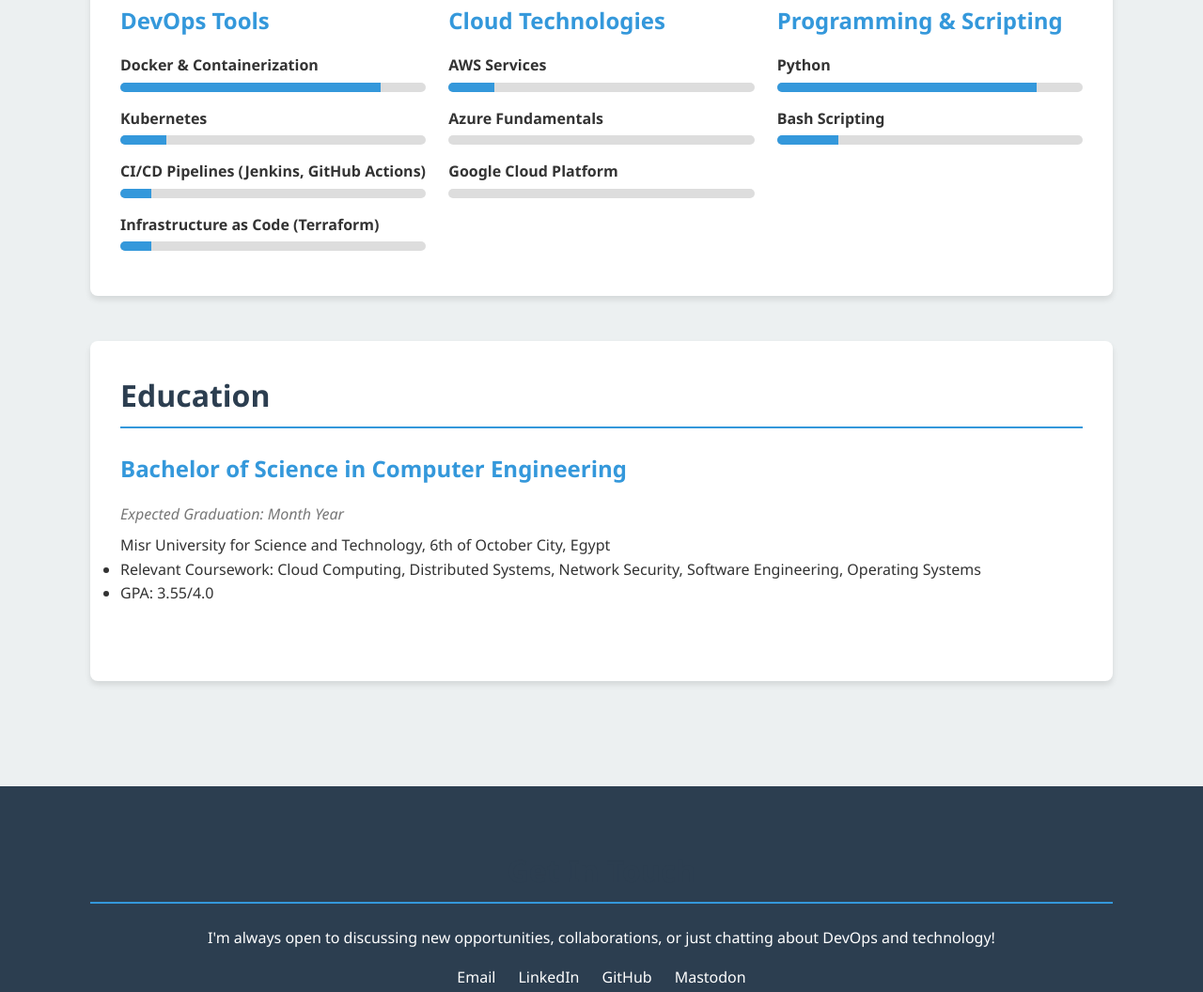
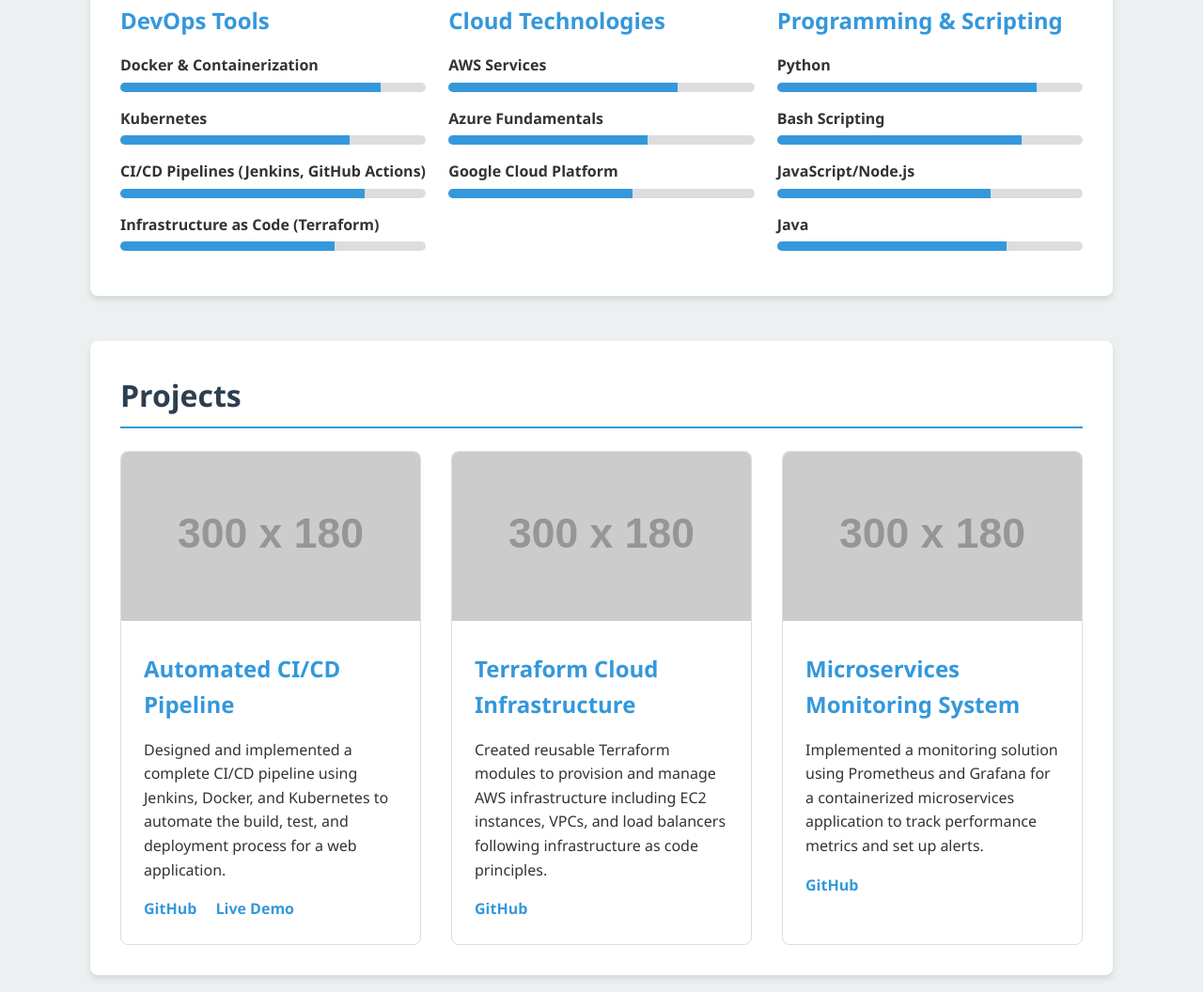
Before and after one commit to Ahmed-Mazen/mywebsite, a plain HTML site: page portfolio.html in a window 1280 px wide. Shown: the part 870-1926 px from the top of the page at 94% size. Drawn offline with Linux system fonts and the light colour scheme; placeholder pictures from the web are drawn by us.

Commit message:
started an alt website

```diff
--- a/portfolio.html
+++ b/portfolio.html
@@ -286,7 +286,7 @@
                     <p>My academic journey has provided me with a strong foundation in computer systems, networking, and software development, while my personal projects and coursework have allowed me to explore automation, continuous integration/continuous deployment (CI/CD), and infrastructure as code.</p>
                     <p>I'm constantly learning new technologies and methodologies to stay at the forefront of the DevOps field. When I'm not coding or studying, you can find me contributing to open-source projects, writing technical blogs, or exploring new automation tools.</p>
                 </div>
-                <img src="../9a01d628/profile.jpg" alt="Ahmed Bahaa - Profile Picture" class="profile-img">
+                <img src="../9a01d628/profile.jpg" alt="Profile Picture" class="profile-img">
             </div>
         </section>
 
@@ -301,15 +301,15 @@
                     </div>
                     <div class="skill-item">
                         <div class="skill-name">Kubernetes</div>
-                        <div class="skill-bar"><div class="skill-level" style="width: 15%"></div></div>
+                        <div class="skill-bar"><div class="skill-level" style="width: 75%"></div></div>
                     </div>
                     <div class="skill-item">
                         <div class="skill-name">CI/CD Pipelines (Jenkins, GitHub Actions)</div>
-                        <div class="skill-bar"><div class="skill-level" style="width: 10%"></div></div>
+                        <div class="skill-bar"><div class="skill-level" style="width: 80%"></div></div>
                     </div>
                     <div class="skill-item">
                         <div class="skill-name">Infrastructure as Code (Terraform)</div>
-                        <div class="skill-bar"><div class="skill-level" style="width: 10%"></div></div>
+                        <div class="skill-bar"><div class="skill-level" style="width: 70%"></div></div>
                     </div>
                 </div>
 
@@ -317,15 +317,15 @@
                     <h3>Cloud Technologies</h3>
                     <div class="skill-item">
                         <div class="skill-name">AWS Services</div>
-                        <div class="skill-bar"><div class="skill-level" style="width: 15%"></div></div>
+                        <div class="skill-bar"><div class="skill-level" style="width: 75%"></div></div>
                     </div>
                     <div class="skill-item">
                         <div class="skill-name">Azure Fundamentals</div>
-                        <div class="skill-bar"><div class="skill-level" style="width: 0%"></div></div>
+                        <div class="skill-bar"><div class="skill-level" style="width: 65%"></div></div>
                     </div>
                     <div class="skill-item">
                         <div class="skill-name">Google Cloud Platform</div>
-                        <div class="skill-bar"><div class="skill-level" style="width: 0%"></div></div>
+                        <div class="skill-bar"><div class="skill-level" style="width: 60%"></div></div>
                     </div>
                 </div>
 
@@ -337,12 +337,58 @@
                     </div>
                     <div class="skill-item">
                         <div class="skill-name">Bash Scripting</div>
-                        <div class="skill-bar"><div class="skill-level" style="width: 20%"></div></div>
+                        <div class="skill-bar"><div class="skill-level" style="width: 80%"></div></div>
+                    </div>
+                    <div class="skill-item">
+                        <div class="skill-name">JavaScript/Node.js</div>
+                        <div class="skill-bar"><div class="skill-level" style="width: 70%"></div></div>
+                    </div>
+                    <div class="skill-item">
+                        <div class="skill-name">Java</div>
+                        <div class="skill-bar"><div class="skill-level" style="width: 75%"></div></div>
                     </div>
                 </div>
             </div>
         </section>
 
+        <section id="projects">
+            <h2>Projects</h2>
+            <div class="projects-grid">
+                <div class="project-card">
+                    <img src="https://via.placeholder.com/300x180" alt="Automated Deployment Pipeline" class="project-img">
+                    <div class="project-info">
+                        <h3>Automated CI/CD Pipeline</h3>
+                        <p>Designed and implemented a complete CI/CD pipeline using Jenkins, Docker, and Kubernetes to automate the build, test, and deployment process for a web application.</p>
+                        <div class="project-links">
+                            <a href="#" target="_blank">GitHub</a>
+                            <a href="#" target="_blank">Live Demo</a>
+                        </div>
+                    </div>
+                </div>
+
+                <div class="project-card">
+                    <img src="https://via.placeholder.com/300x180" alt="Cloud Infrastructure" class="project-img">
+                    <div class="project-info">
+                        <h3>Terraform Cloud Infrastructure</h3>
+                        <p>Created reusable Terraform modules to provision and manage AWS infrastructure including EC2 instances, VPCs, and load balancers following infrastructure as code principles.</p>
+                        <div class="project-links">
+                            <a href="#" target="_blank">GitHub</a>
+                        </div>
+                    </div>
+                </div>
+
+                <div class="project-card">
+                    <img src="https://via.placeholder.com/300x180" alt="Monitoring System" class="project-img">
+                    <div class="project-info">
+                        <h3>Microservices Monitoring System</h3>
+                        <p>Implemented a monitoring solution using Prometheus and Grafana for a containerized microservices application to track performance metrics and set up alerts.</p>
+                        <div class="project-links">
+                            <a href="#" target="_blank">GitHub</a>
+                        </div>
+                    </div>
+                </div>
+            </div>
+        </section>
 
         <section id="education">
             <h2>Education</h2>
@@ -356,6 +402,38 @@
                 </ul>
             </div>
 
+            <div class="education-item">
+                <h3>DevOps Certification (optional)</h3>
+                <p class="date">Month Year</p>
+                <p>Certifying Organization</p>
+                <p>Description of certification and skills gained.</p>
+            </div>
+        </section>
+
+        <section id="experience">
+            <h2>Experience</h2>
+            <div class="experience-item">
+                <h3>DevOps Intern</h3>
+                <p class="date">Summer 20XX</p>
+                <p>Company Name, Location</p>
+                <ul>
+                    <li>Assisted in migrating legacy applications to containerized environments using Docker</li>
+                    <li>Automated deployment processes using Jenkins pipelines, reducing deployment time by 40%</li>
+                    <li>Monitored system performance and implemented alerts using Prometheus and Grafana</li>
+                </ul>
+            </div>
+
+            <div class="experience-item">
+                <h3>Teaching Assistant - Cloud Computing</h3>
+                <p class="date">Semester Year</p>
+                <p>Misr University for Science and Technology</p>
+                <ul>
+                    <li>Assisted students with AWS cloud infrastructure projects</li>
+                    <li>Conducted lab sessions on containerization and orchestration technologies</li>
+                    <li>Graded assignments and provided feedback on infrastructure design projects</li>
+                </ul>
+            </div>
+        </section>
     </div>
 
     <footer id="contact">
```
